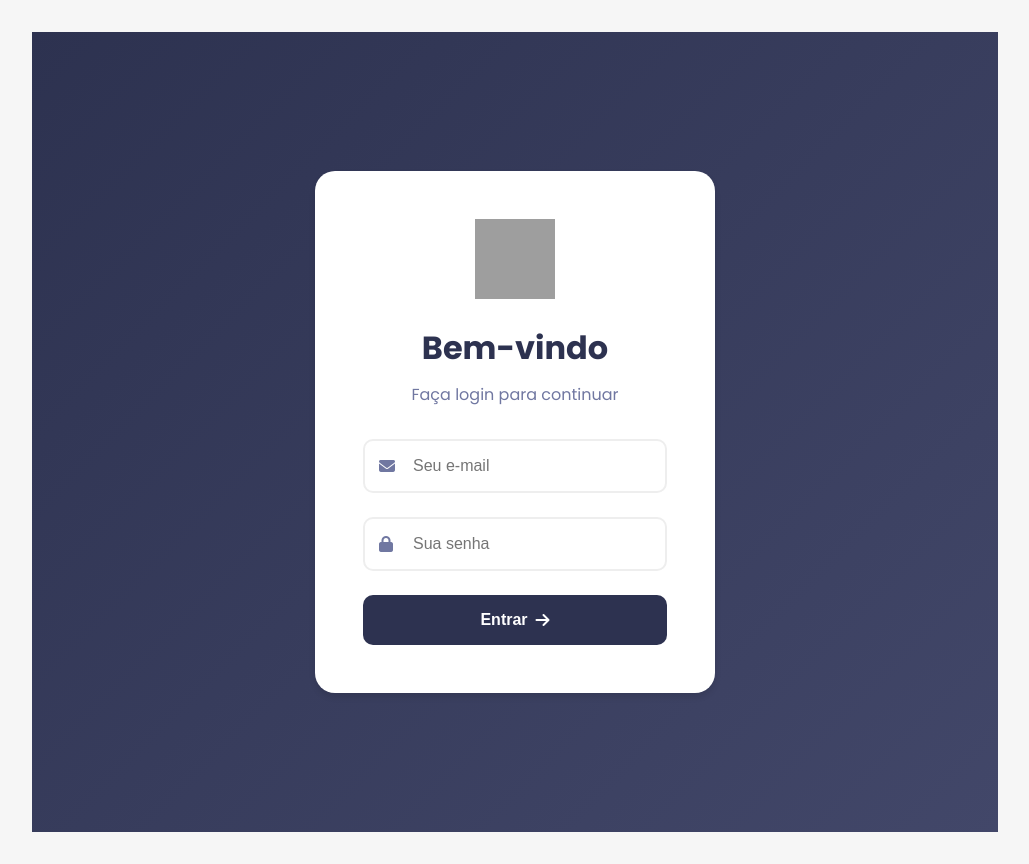
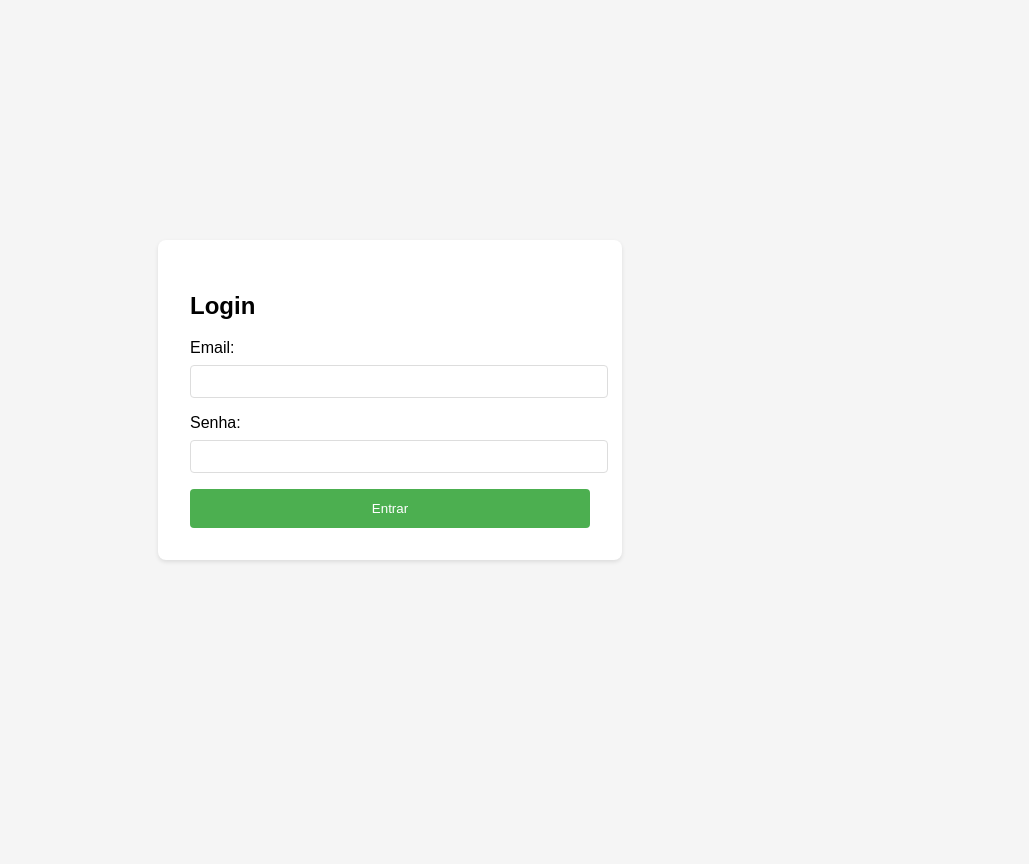
Before and after one commit to KerubinDev/DeliTrack, a Flask app: page /login in a window 1280 px wide. Shown: the whole page, without its empty margins (250-1279 px from the left). After the commit the page ends 562 px from the top, so only its background shows below. Run offline with Flask 3, Linux system fonts and the light colour scheme; grey boxes are pictures that could not be loaded.

Commit message:
inicialização

```diff
--- a/app.py
+++ b/app.py
@@ -1,10 +1,8 @@
 from flask import Flask
 from database import configurar_banco, Usuario
 from flask_login import LoginManager
-import routes
 
 def criar_app():
-    """Cria e configura a aplicação Flask"""
     app = Flask(__name__)
 
     # Configurações
@@ -16,18 +14,19 @@ def criar_app():
     # Inicializa o banco de dados
     configurar_banco(app)
 
-    # Registra as rotas primeiro
-    routes.init_app(app)
-
     # Configura o Login Manager
     login_manager = LoginManager()
     login_manager.init_app(app)
-    login_manager.login_view = 'main.login'  # Usando o nome do blueprint
+    login_manager.login_view = 'login'  # Endpoint simples
     login_manager.login_message = 'Por favor, faça login para acessar esta página.'
 
     @login_manager.user_loader
     def load_user(user_id):
         return Usuario.query.get(int(user_id))
+
+    # Importa e registra as rotas
+    from routes import main as main_blueprint
+    app.register_blueprint(main_blueprint)
 
     return app
 
--- a/routes.py
+++ b/routes.py
@@ -3,7 +3,6 @@ from flask_login import login_user, logout_user, login_required, current_user
 from database import db, Usuario, Produto, Pedido, ItemPedido
 from werkzeug.security import check_password_hash
 
-# Criando o Blueprint com o nome 'main'
 main = Blueprint('main', __name__)
 
 @main.route('/login', methods=['GET', 'POST'])
@@ -42,108 +41,3 @@ def dashboard():
         return render_template('gerente/dashboard.html')
 
     return redirect(url_for('main.login'))
-
-@main.route('/api/produto/<int:produto_id>')
-@login_required
-def get_produto(produto_id):
-    produto = Produto.query.get_or_404(produto_id)
-    return {
-        'id': produto.id,
-        'nome': produto.nome,
-        'preco': produto.preco,
-        'descricao': produto.descricao
-    }
-
-@main.route('/api/pedidos', methods=['POST'])
-@login_required
-def criar_pedido():
-    if current_user.tipo != 'garcom':
-        return {'success': False, 'error': 'Não autorizado'}, 403
-
-    data = request.get_json()
-
-    pedido = Pedido(
-        mesa=data['mesa'],
-        status='aguardando',
-        garcom_id=current_user.id
-    )
-    db.session.add(pedido)
-
-    for item in data['itens']:
-        item_pedido = ItemPedido(
-            pedido=pedido,
-            produto_id=item['produto_id'],
-            quantidade=item['quantidade']
-        )
-        db.session.add(item_pedido)
-
-    db.session.commit()
-    return {'success': True, 'pedido_id': pedido.id}
-
-@main.route('/api/pedidos/atualizacoes')
-@login_required
-def get_atualizacoes():
-    pedidos_aguardando = Pedido.query.filter_by(status='aguardando').all()
-    pedidos_preparando = Pedido.query.filter_by(status='preparando').all()
-    pedidos_prontos = Pedido.query.filter_by(status='pronto').all()
-
-    return {
-        'aguardando': [p.to_dict() for p in pedidos_aguardando],
-        'preparando': [p.to_dict() for p in pedidos_preparando],
-        'prontos': [p.to_dict() for p in pedidos_prontos]
-    }
-
-@main.route('/api/pedidos/<int:pedido_id>/iniciar', methods=['POST'])
-@login_required
-def iniciar_pedido(pedido_id):
-    if current_user.tipo != 'cozinheiro':
-        return {'success': False, 'error': 'Não autorizado'}, 403
-
-    pedido = Pedido.query.get_or_404(pedido_id)
-    pedido.status = 'preparando'
-    db.session.commit()
-
-    return {'success': True}
-
-@main.route('/api/pedidos/<int:pedido_id>/pronto', methods=['POST'])
-@login_required
-def finalizar_pedido(pedido_id):
-    if current_user.tipo != 'cozinheiro':
-        return {'success': False, 'error': 'Não autorizado'}, 403
-
-    pedido = Pedido.query.get_or_404(pedido_id)
-    pedido.status = 'pronto'
-    db.session.commit()
-
-    return {'success': True}
-
-@main.route('/api/entregas/status')
-@login_required
-def get_status_entregas():
-    if current_user.tipo != 'entregador':
-        return {'success': False, 'error': 'Não autorizado'}, 403
-
-    return {
-        'prontos': [],  # Implementar lógica de pedidos prontos
-        'andamento': []  # Implementar lógica de entregas em andamento
-    }
-
-@main.route('/api/dashboard/metricas')
-@login_required
-def get_metricas_dashboard():
-    if current_user.tipo != 'gerente':
-        return {'success': False, 'error': 'Não autorizado'}, 403
-
-    # Implementar lógica de métricas do dashboard
-    return {
-        'metricas': {},
-        'graficos': {
-            'vendas': {'labels': [], 'valores': []},
-            'produtos': {'labels': [], 'valores': []}
-        },
-        'entregas': [],
-        'desempenho': []
-    }
-
-def init_app(app):
-    app.register_blueprint(main)
--- a/templates/login.html
+++ b/templates/login.html
@@ -1,47 +1,87 @@
-{% extends "base.html" %}
-
-{% block title %}Login - Restaurante App{% endblock %}
-
-{% block extra_css %}
-<link rel="stylesheet" href="{{ url_for('static', filename='css/login.css') }}">
-{% endblock %}
-
-{% block content %}
-<div class="login-container">
-    <div class="login-card">
-        <div class="login-header">
-            <img src="{{ url_for('static', filename='img/logo.png') }}" alt="Logo" class="login-logo">
-            <h1>Bem-vindo</h1>
-            <p>Faça login para continuar</p>
-        </div>
-
-        <form method="POST" class="login-form">
+<!DOCTYPE html>
+<html lang="pt-BR">
+<head>
+    <meta charset="UTF-8">
+    <meta name="viewport" content="width=device-width, initial-scale=1.0">
+    <title>Login - DeliTrack</title>
+    <style>
+        body {
+            font-family: Arial, sans-serif;
+            display: flex;
+            justify-content: center;
+            align-items: center;
+            height: 100vh;
+            margin: 0;
+            background-color: #f5f5f5;
+        }
+        .login-container {
+            background: white;
+            padding: 2rem;
+            border-radius: 8px;
+            box-shadow: 0 2px 4px rgba(0,0,0,0.1);
+            width: 100%;
+            max-width: 400px;
+        }
+        .form-group {
+            margin-bottom: 1rem;
+        }
+        label {
+            display: block;
+            margin-bottom: 0.5rem;
+        }
+        input {
+            width: 100%;
+            padding: 0.5rem;
+            border: 1px solid #ddd;
+            border-radius: 4px;
+        }
+        button {
+            width: 100%;
+            padding: 0.75rem;
+            background: #4CAF50;
+            color: white;
+            border: none;
+            border-radius: 4px;
+            cursor: pointer;
+        }
+        button:hover {
+            background: #45a049;
+        }
+        .flash-messages {
+            margin-bottom: 1rem;
+        }
+        .flash-error {
+            color: #f44336;
+            padding: 0.5rem;
+            margin-bottom: 1rem;
+            border-radius: 4px;
+            background: #ffebee;
+        }
+    </style>
+</head>
+<body>
+    <div class="login-container">
+        <h2>Login</h2>
+        {% with messages = get_flashed_messages(with_categories=true) %}
+            {% if messages %}
+                <div class="flash-messages">
+                    {% for category, message in messages %}
+                        <div class="flash-{{ category }}">{{ message }}</div>
+                    {% endfor %}
+                </div>
+            {% endif %}
+        {% endwith %}
+        <form method="POST">
             <div class="form-group">
-                <div class="input-icon">
-                    <i class="fas fa-envelope"></i>
-                    <input type="email"
-                           name="email"
-                           placeholder="Seu e-mail"
-                           required
-                           autocomplete="email">
-                </div>
+                <label for="email">Email:</label>
+                <input type="email" id="email" name="email" required>
             </div>
-
             <div class="form-group">
-                <div class="input-icon">
-                    <i class="fas fa-lock"></i>
-                    <input type="password"
-                           name="senha"
-                           placeholder="Sua senha"
-                           required>
-                </div>
+                <label for="senha">Senha:</label>
+                <input type="password" id="senha" name="senha" required>
             </div>
-
-            <button type="submit" class="btn-login">
-                <span>Entrar</span>
-                <i class="fas fa-arrow-right"></i>
-            </button>
+            <button type="submit">Entrar</button>
         </form>
     </div>
-</div>
-{% endblock %}
+</body>
+</html>
```
